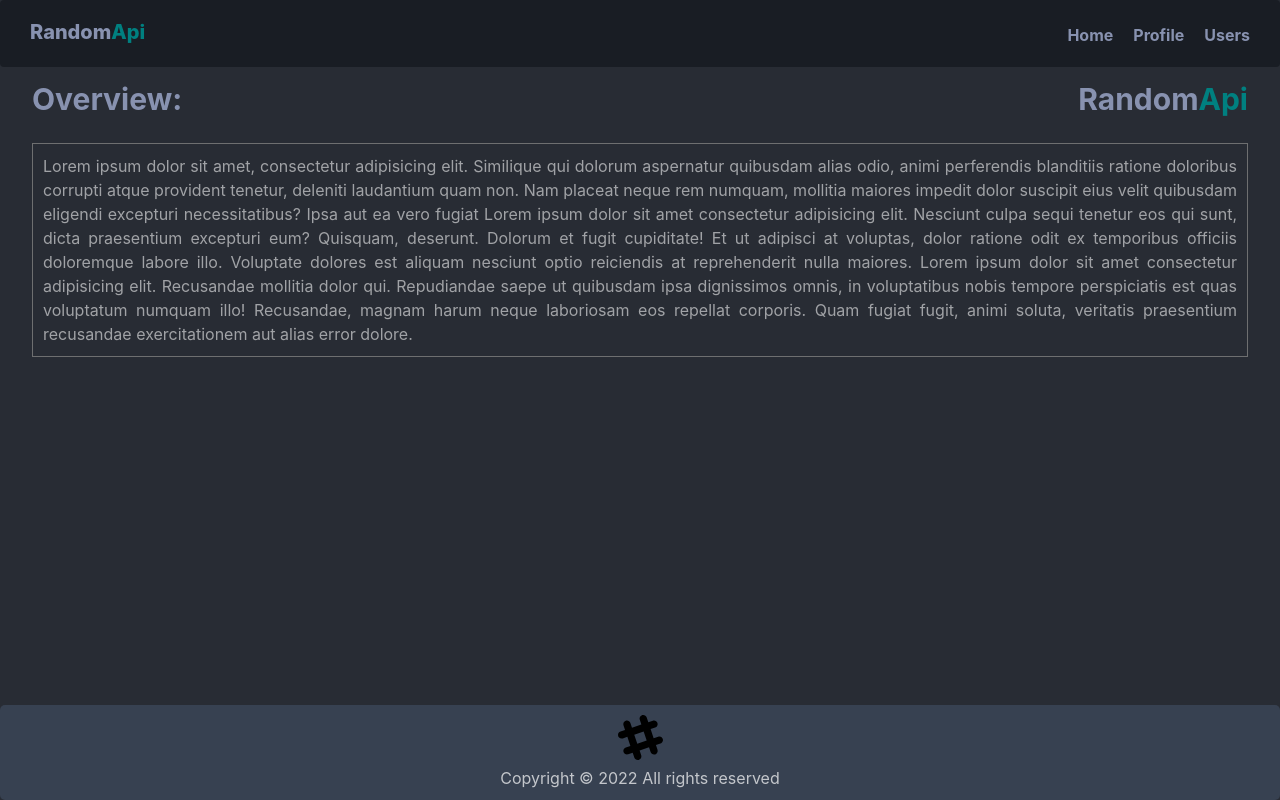
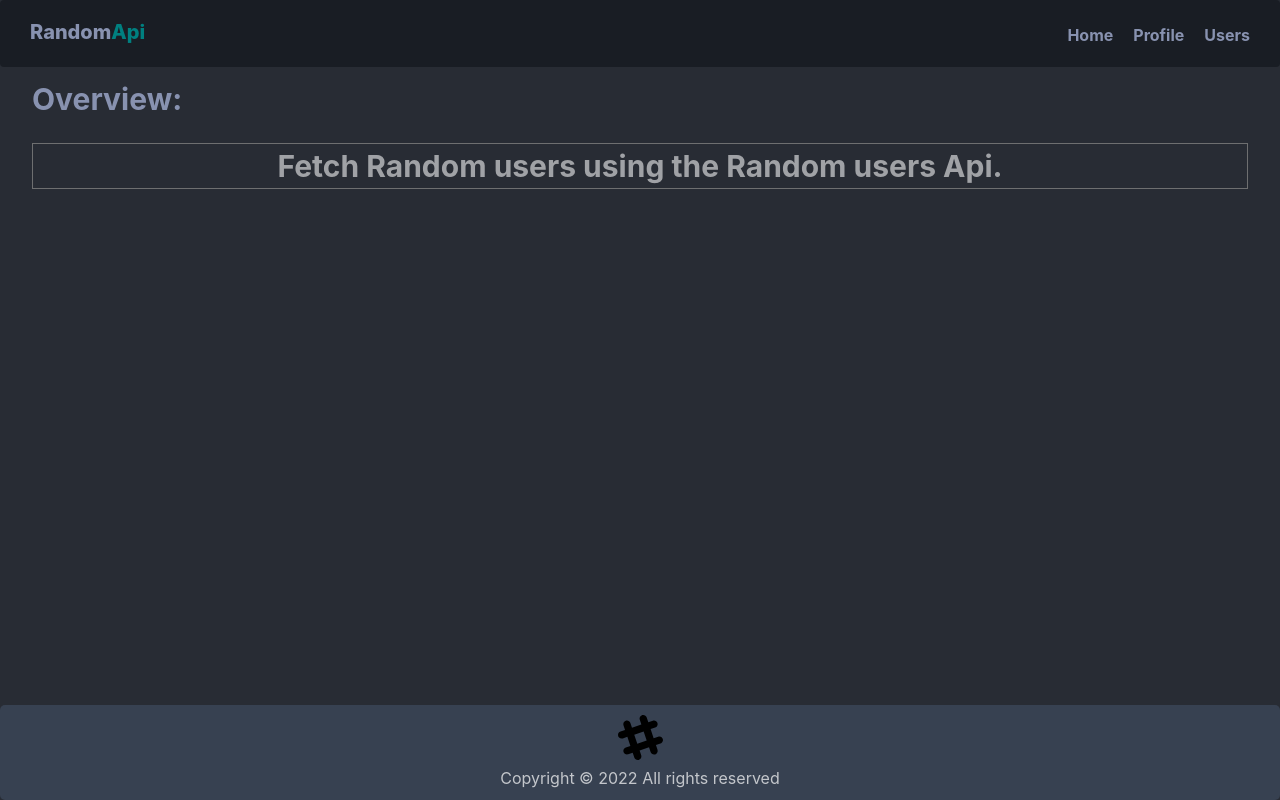
Before and after one commit to Stanlisberg/RandomApi-alt-assign-2, a React (Vite) app: page / in a window 1280 px wide. Built offline with nearby package versions, Linux system fonts and the light colour scheme.

Commit message:
Refactor

```diff
--- a/src/components/pages/Home.jsx
+++ b/src/components/pages/Home.jsx
@@ -3,32 +3,18 @@ import React from "react";
 function Home() {
   return (
     <div className="home-container">
-       <div className='home-header'>
-         <div className='overview'>Overview:</div>
-         <div className="home-wrapper">Random<span style={{color: "teal"}}>Api</span></div>
-       </div>
-         <div className="home-content-div">
-          <p className='home-content'>
-          Lorem ipsum dolor sit amet, consectetur adipisicing elit. Similique qui
-          dolorum aspernatur quibusdam alias odio, animi perferendis blanditiis
-          ratione doloribus corrupti atque provident tenetur, deleniti laudantium
-          quam non. Nam placeat neque rem numquam, mollitia maiores impedit dolor
-          suscipit eius velit quibusdam eligendi excepturi necessitatibus? Ipsa
-          aut ea vero fugiat Lorem ipsum dolor sit amet consectetur adipisicing
-          elit. Nesciunt culpa sequi tenetur eos qui sunt, dicta praesentium
-          excepturi eum? Quisquam, deserunt. Dolorum et fugit cupiditate! Et ut
-          adipisci at voluptas, dolor ratione odit ex temporibus officiis
-          doloremque labore illo. Voluptate dolores est aliquam nesciunt optio
-          reiciendis at reprehenderit nulla maiores. Lorem ipsum dolor sit amet
-          consectetur adipisicing elit. Recusandae mollitia dolor qui. Repudiandae
-          saepe ut quibusdam ipsa dignissimos omnis, in voluptatibus nobis tempore
-          perspiciatis est quas voluptatum numquam illo! Recusandae, magnam harum
-          neque laboriosam eos repellat corporis. Quam fugiat fugit, animi soluta,
-          veritatis praesentium recusandae exercitationem aut alias error dolore.
+      <div className="home-wrapper">
+        <div className="home-header">
+          <div className="overview">Overview:</div>
+        </div>
+        <div className="home-content-div">
+          <p className="home-content">
+            Fetch Random users using the Random users Api.
           </p>
         </div>
+      </div>
     </div>
-  )
+  );
 }
 
 export default Home;
```
